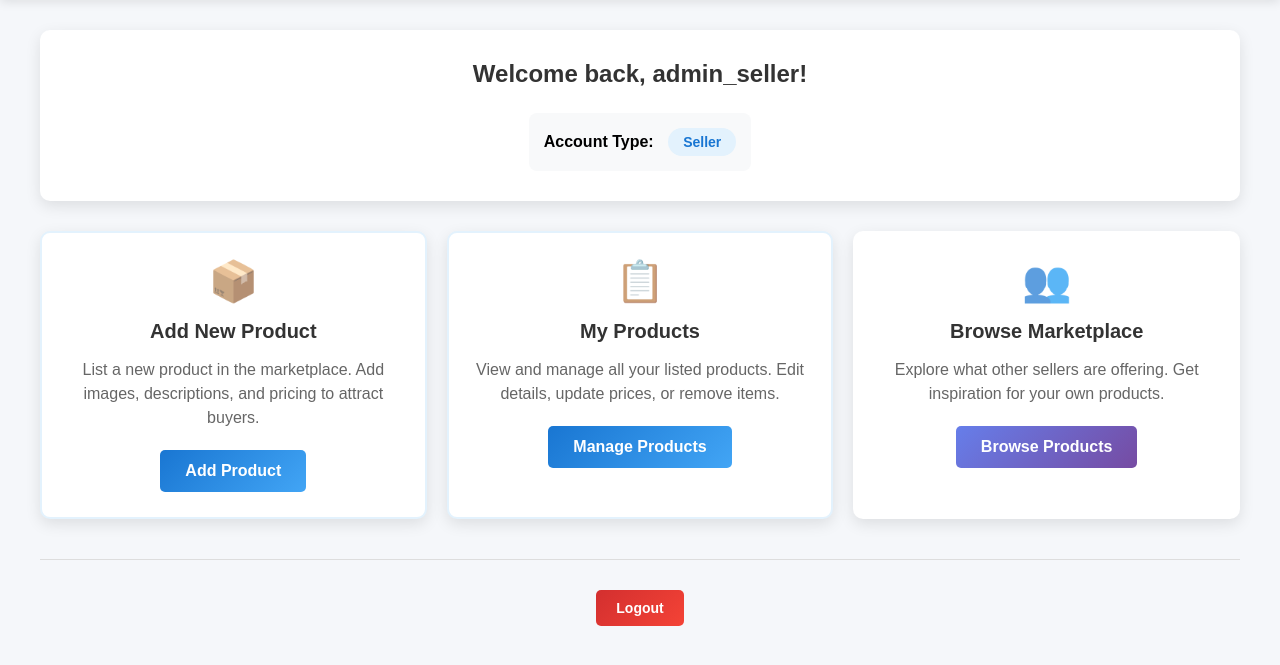
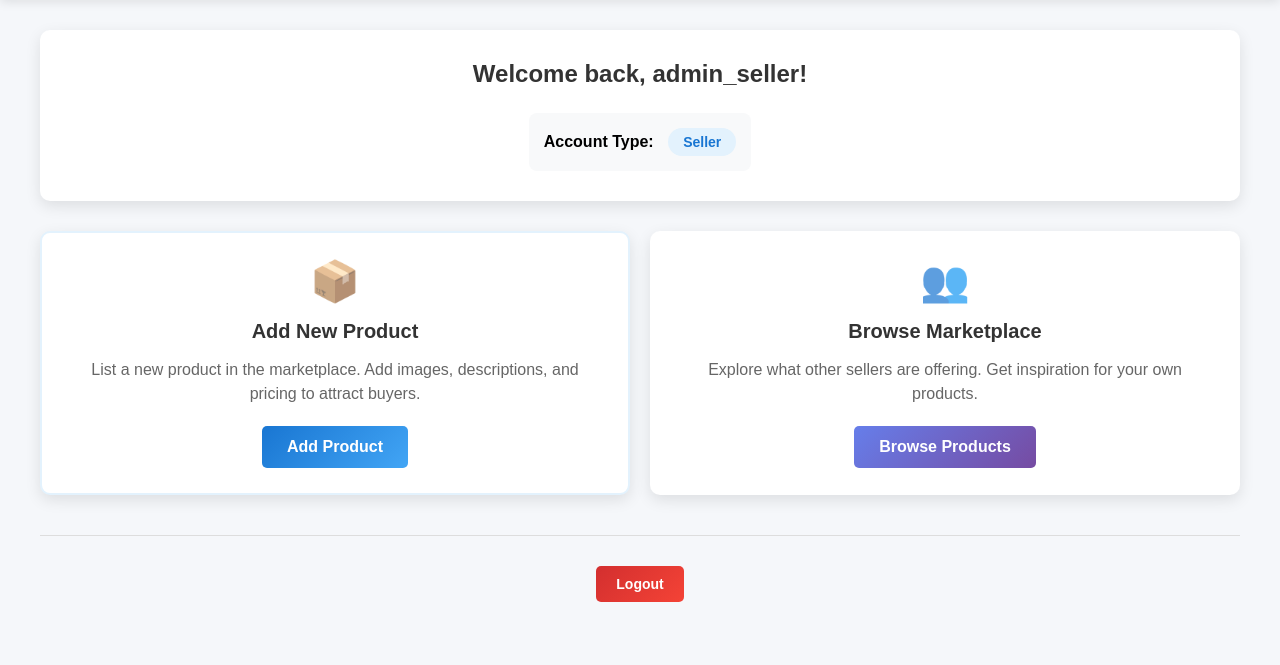
Before and after one commit to anushibin007/sharon-public-marketplace, a PHP site: page /dashboard.php in a window 1280 px wide. Shown: the part 95-760 px from the top of the page. Run offline with PHP 8.4, Linux system fonts and the light colour scheme; a user stored in the database is signed in.

Commit message:
Remove "My Products" section from dashboard and update navigation links in add_product.php

```diff
--- a/add_product.php
+++ b/add_product.php
@@ -204,7 +204,6 @@ if ($_SERVER['REQUEST_METHOD'] === 'POST') {
     <div class="navigation">
         <a href="dashboard.php">← Back to Dashboard</a>
         <a href="products.php">Browse Products</a>
-        <a href="my_products.php">My Products</a>
     </div>
 
     <div class="container">
--- a/dashboard.php
+++ b/dashboard.php
@@ -170,13 +170,6 @@ if (!isset($_SESSION['user_id'])) {
                     <a href="add_product.php" class="btn btn-seller">Add Product</a>
                 </div>
 
-                <div class="action-card seller-card">
-                    <div class="icon">📋</div>
-                    <h3>My Products</h3>
-                    <p>View and manage all your listed products. Edit details, update prices, or remove items.</p>
-                    <a href="my_products.php" class="btn btn-seller">Manage Products</a>
-                </div>
-
                 <div class="action-card">
                     <div class="icon">👥</div>
                     <h3>Browse Marketplace</h3>
```
